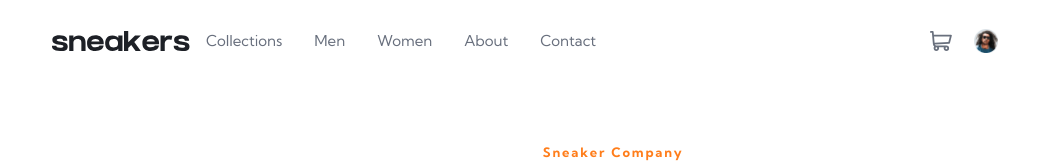
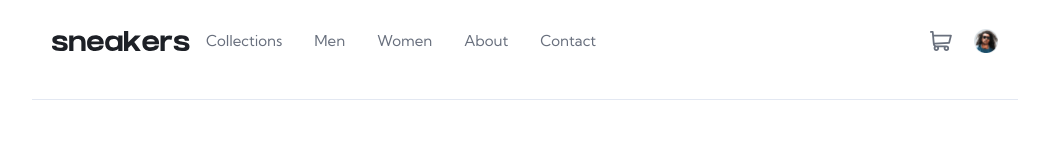
Before and after one commit to gigakhrz/Ecommerce-product-page, a React (Vite) app: page / in a window 1280 px wide. Shown: the top 163 px of the page, without its empty margins (115-1164 px from the left). Built offline with nearby package versions, Linux system fonts and the light colour scheme.

Commit message:
in header add div with classname container in order to add the line below the headercontainer

```diff
--- a/src/components/Header/Header.tsx
+++ b/src/components/Header/Header.tsx
@@ -28,6 +28,7 @@ const Header = ({
   };
 
   return (
+    <Container>
       <HeaderContainer menu={menu} addedProducts={addedProducts}>
         <div className="opacity"></div>
         <div className="container">
@@ -61,10 +62,32 @@ const Header = ({
           <img className="avatar" src={avatar} alt="avatar img" />
         </div>
       </HeaderContainer>
+      <hr />
+    </Container>
   );
 };
 
 export default Header;
+
+const Container = styled.div`
+  display: flex;
+  flex-direction: column;
+  align-items: center;
+  width: 100%;
+  gap: 45px;
+
+  hr {
+    display: none;
+    border: none;
+    height: 1px;
+    width: 77%;
+    background-color: hsla(219, 35%, 92%, 1);
+    align-self: center;
+    @media screen and (min-width: 1024px) {
+      display: block;
+    }
+  }
+`;
 
 const HeaderContainer = styled.div<{ menu: boolean; addedProducts: number }>`
   width: 100%;
--- a/src/components/Main/MainChilds/Slider.tsx
+++ b/src/components/Main/MainChilds/Slider.tsx
@@ -117,7 +117,7 @@ const SlyderContainer = styled.div`
 
 const PhotoContainer = styled.div`
   @media screen and (min-width: 1024px) {
-    max-width: flex;
+    display: flex;
   }
 
   width: 445px;
```
Lines whose indentation alone changed are shown as unchanged.
